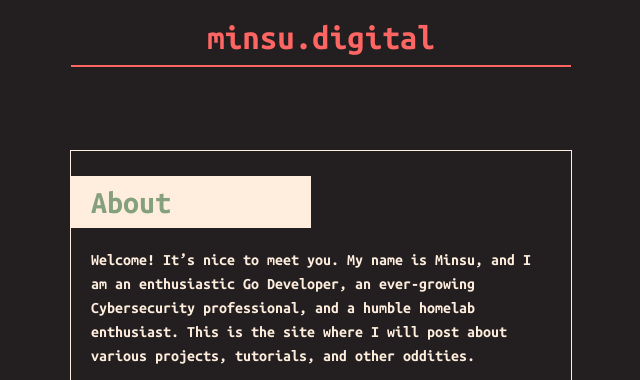
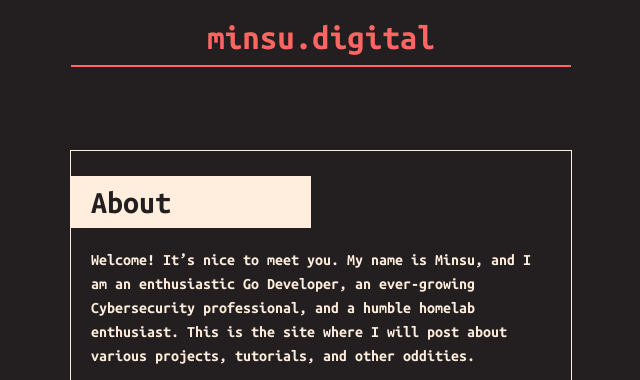
Before and after one commit to bak-minsu/www.minsu.digital, a Jekyll site: the page built from about.markdown, in a window 1280 px wide. Shown: the top 380 px of the page, without its empty margins (319-959 px from the left). Built offline with Jekyll 4.4.1, drawn with Linux system fonts in a browser that asks for light colours.

Commit message:
Update header text color

```diff
--- a/_sass/_basic-content-container.scss
+++ b/_sass/_basic-content-container.scss
@@ -11,7 +11,7 @@
     font-size: 2em;
     padding: 10px 20px;
     background-color: #FFEEDD;
-    color: #84A07C;
+    color: #231F20;
     width: 200px;
     margin: 25px 0 0 0;
 }
```
